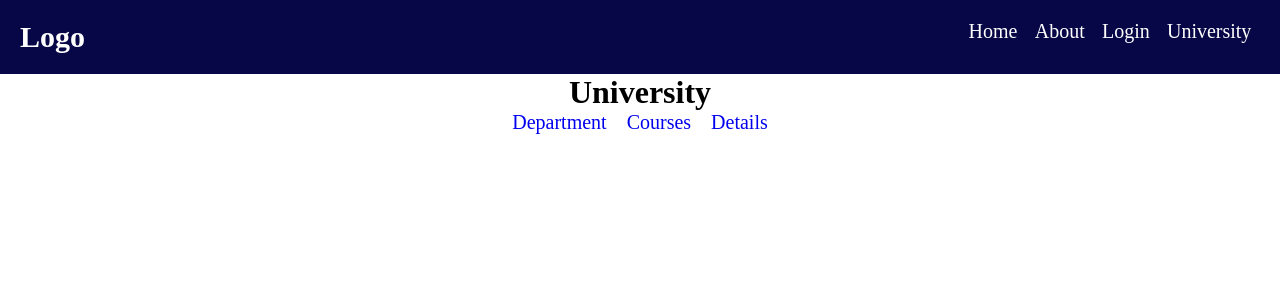
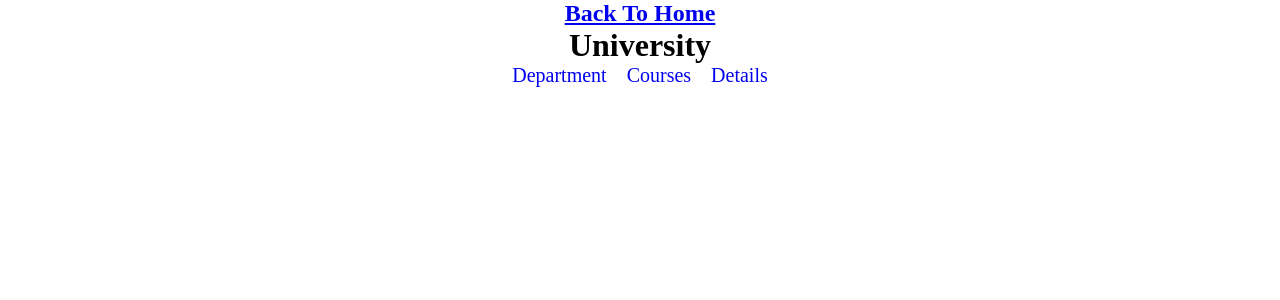
Before and after one commit to KokabNaveed/React, a React (Vite) app: page /university in a window 1280 px wide. Shown: the top 300 px of the page. Built offline with nearby package versions, Linux system fonts and the light colour scheme.

Commit message:
Learn Layout Route

```diff
--- a/src/LearnRoutes.jsx
+++ b/src/LearnRoutes.jsx
@@ -12,16 +12,18 @@ import Course from "./Courses";
 function LearnRoutes() {
     return (
         <>
-            <NavBar />
+            {/* <NavBar /> */}
 
             <Routes>
-                <Route path="/" element={<Home />} />
-                <Route path="/about" element={<About />} />
-                <Route path="/login" element={<Login />} />
-                <Route path="/university" element={<University2/>}>
-                    <Route path="department1" element={<Department1/>}/>
-                    <Route path="detail" element={<Details/>}/>
-                    <Route path="course" element={<Course/>}/>
+                <Route element={<NavBar />}>
+                    <Route path="/" element={<Home />} />
+                    <Route path="/about" element={<About />} />
+                    <Route path="/login" element={<Login />} />
+                </Route>
+                <Route path="/university" element={<University2 />}>
+                    <Route path="department1" element={<Department1 />} />
+                    <Route path="detail" element={<Details />} />
+                    <Route path="course" element={<Course />} />
                 </Route>
 
                 <Route path="/*" element={<Navigate to={"/login"} />} /> {/* Navigate to login page*/}
--- a/src/NavBar.jsx
+++ b/src/NavBar.jsx
@@ -1,9 +1,10 @@
-import { Link } from "react-router";
+import { Link, Outlet } from "react-router";
 import './Styles/header.css'
 
 function NavBar() {
     return (
-        <div className="header">
+       <div>
+         <div className="header">
             <div>
                 <Link className="link" to='/'><h2>Logo</h2></Link>
             </div>
@@ -24,6 +25,8 @@ function NavBar() {
                 </ul>
             </div>
         </div>
+        <Outlet/>
+       </div>
     )
 }
 
--- a/src/Uniiversity.jsx
+++ b/src/Uniiversity.jsx
@@ -1,8 +1,9 @@
-import { NavLink, Outlet } from "react-router";
+import { Link, NavLink, Outlet } from "react-router";
 
 export default function University2(){
     return(
         <div style={{textAlign:'center'}} className="university">
+            <h2><Link to='/'>Back To Home</Link> </h2>
             <h1>University</h1>
                     <NavLink to='department1' className="link1">Department</NavLink>
                     <NavLink to='course' className="link1">Courses</NavLink>
```
